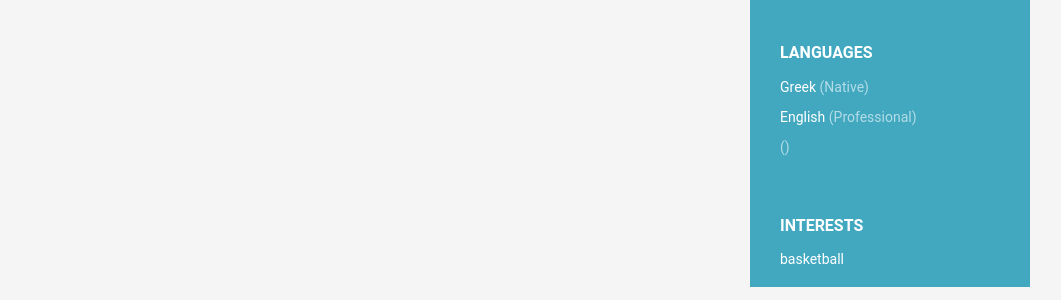
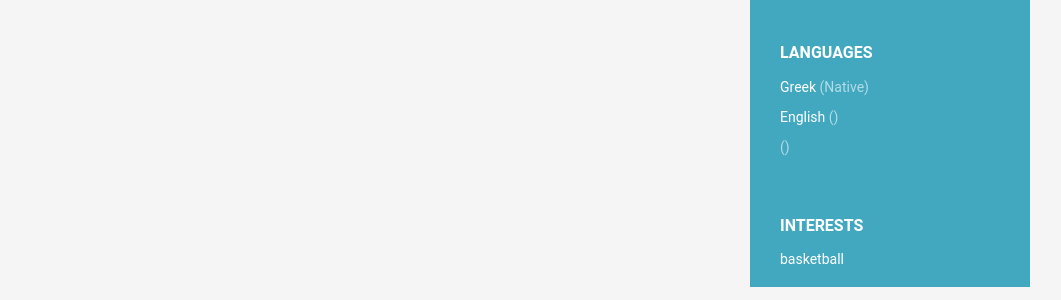
Before and after one commit to giorgosrv/MyCv, a Jekyll site: the page built from index.html, in a window 1280 px wide. Shown: the part 543-843 px from the top of the page, without its empty margins (110-1171 px from the left). Built offline with Jekyll 4.4.1, drawn with Linux system fonts in a browser that asks for light colours.

Commit message:
Update data.yml

```diff
--- a/_data/data.yml
+++ b/_data/data.yml
@@ -29,7 +29,7 @@ sidebar:
         level: Native
 
       - idiom: English
-        level: Professional
+        level:
 
       - idiom:
         level:
```
